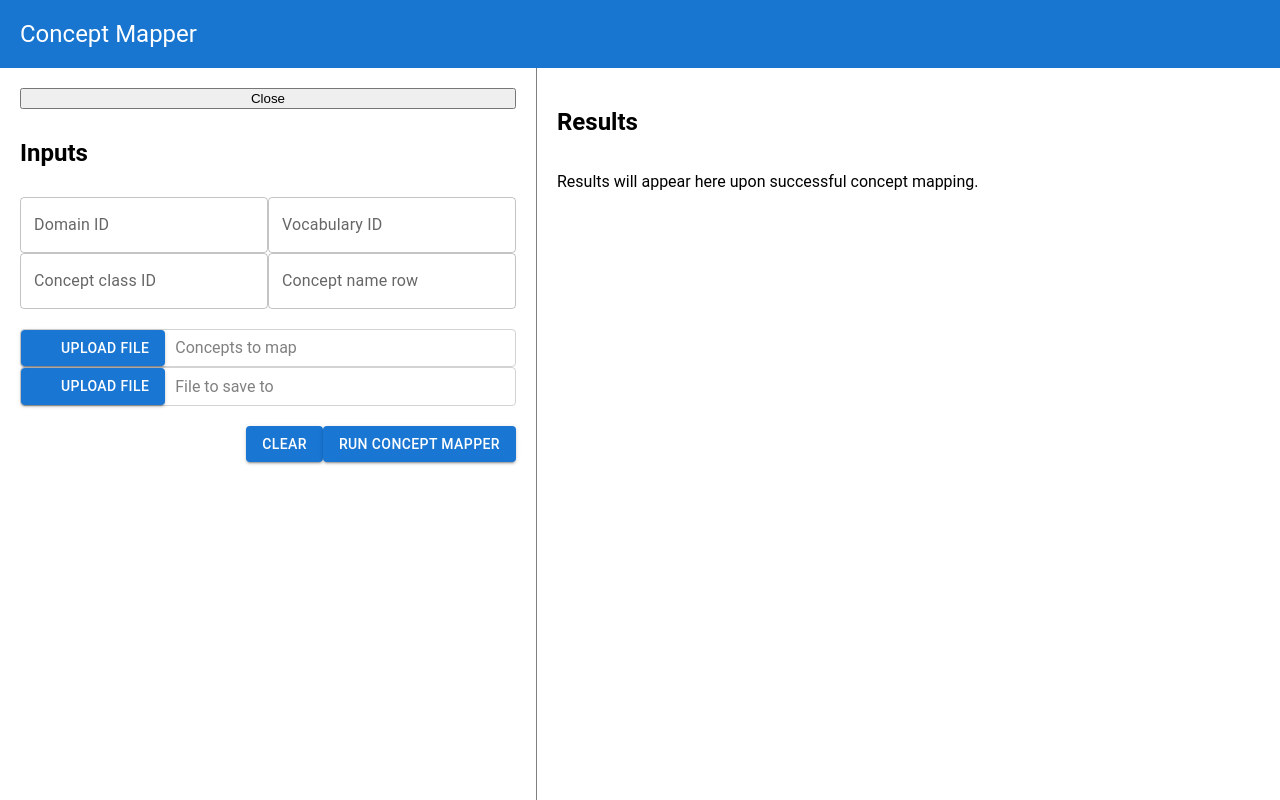
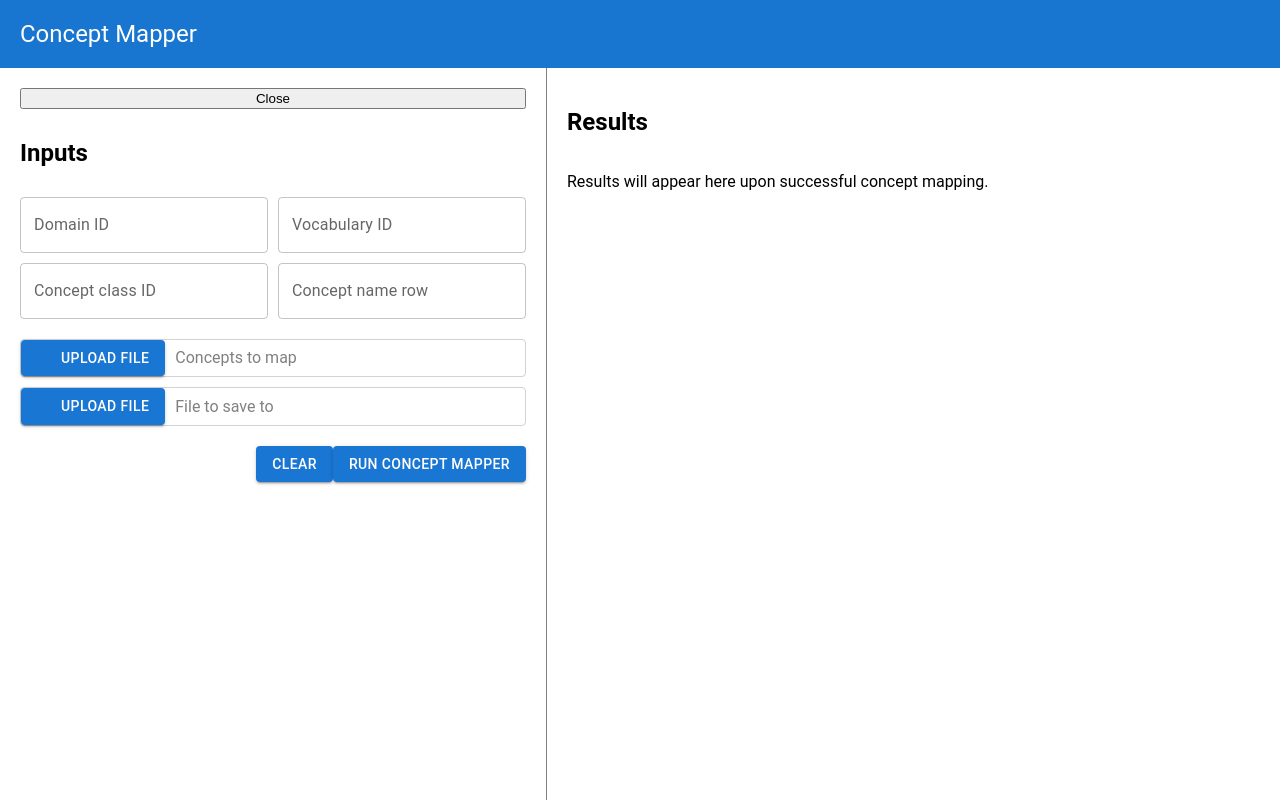
Before and after one commit to SefaSoylu/Conceptmap-web, a React (Create React App) app in the folder concept-map-web/: page / in a window 1280 px wide. Built offline with nearby package versions, Linux system fonts and the light colour scheme; some icons are missing.

Commit message:
Update to use grid layout

```diff
--- a/concept-map-web/src/pages/ConceptMapperPage/ConceptMapperPage.module.scss
+++ b/concept-map-web/src/pages/ConceptMapperPage/ConceptMapperPage.module.scss
@@ -29,6 +29,13 @@
   &__text_inputs {
     display: grid;
     grid-template-columns: repeat(2, 1fr);
+    grid-gap: 10px;
+  }
+
+  &__file_inputs {
+    display: grid;
+    grid-template-columns: repeat(1, 1fr);
+    grid-gap: 10px;
   }
 
   &__end_buttons {
```
